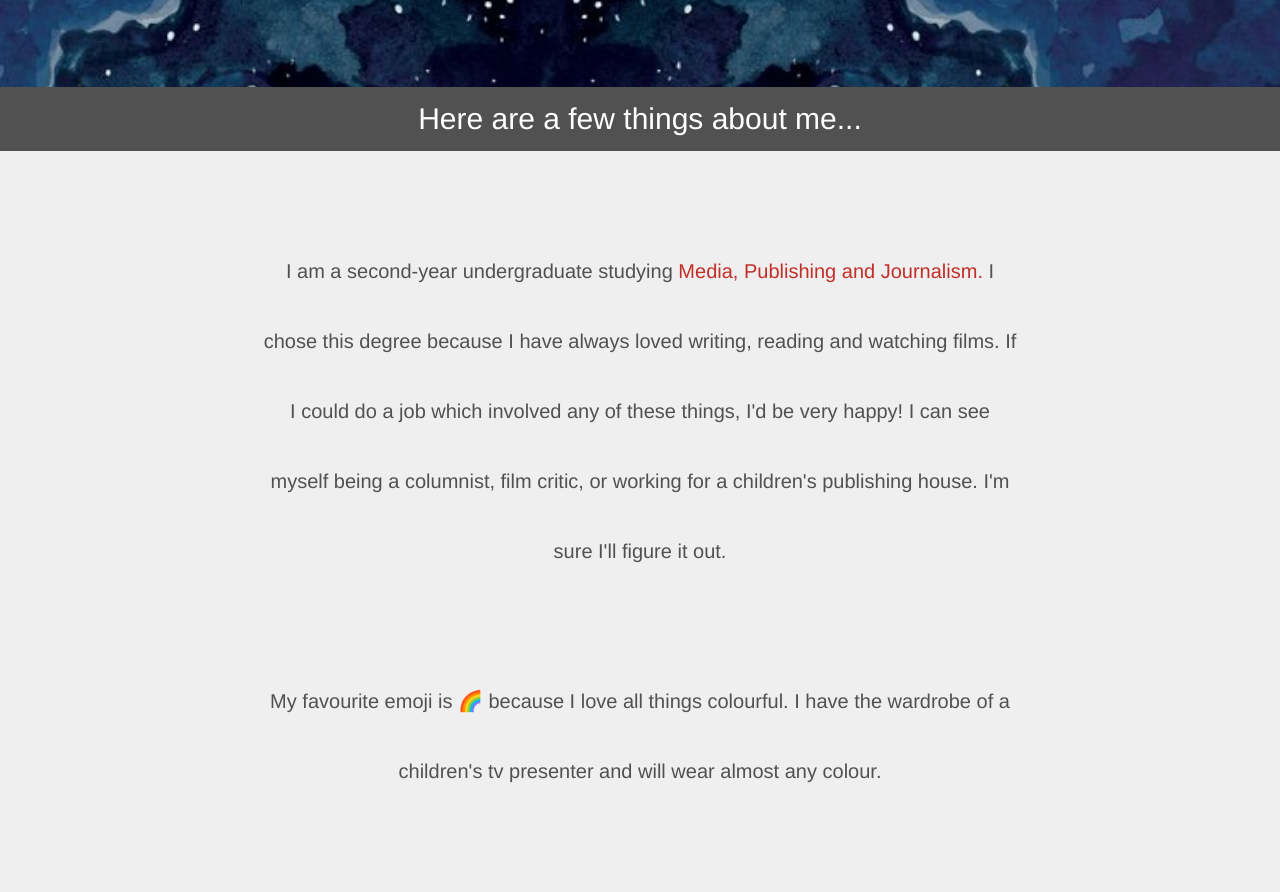
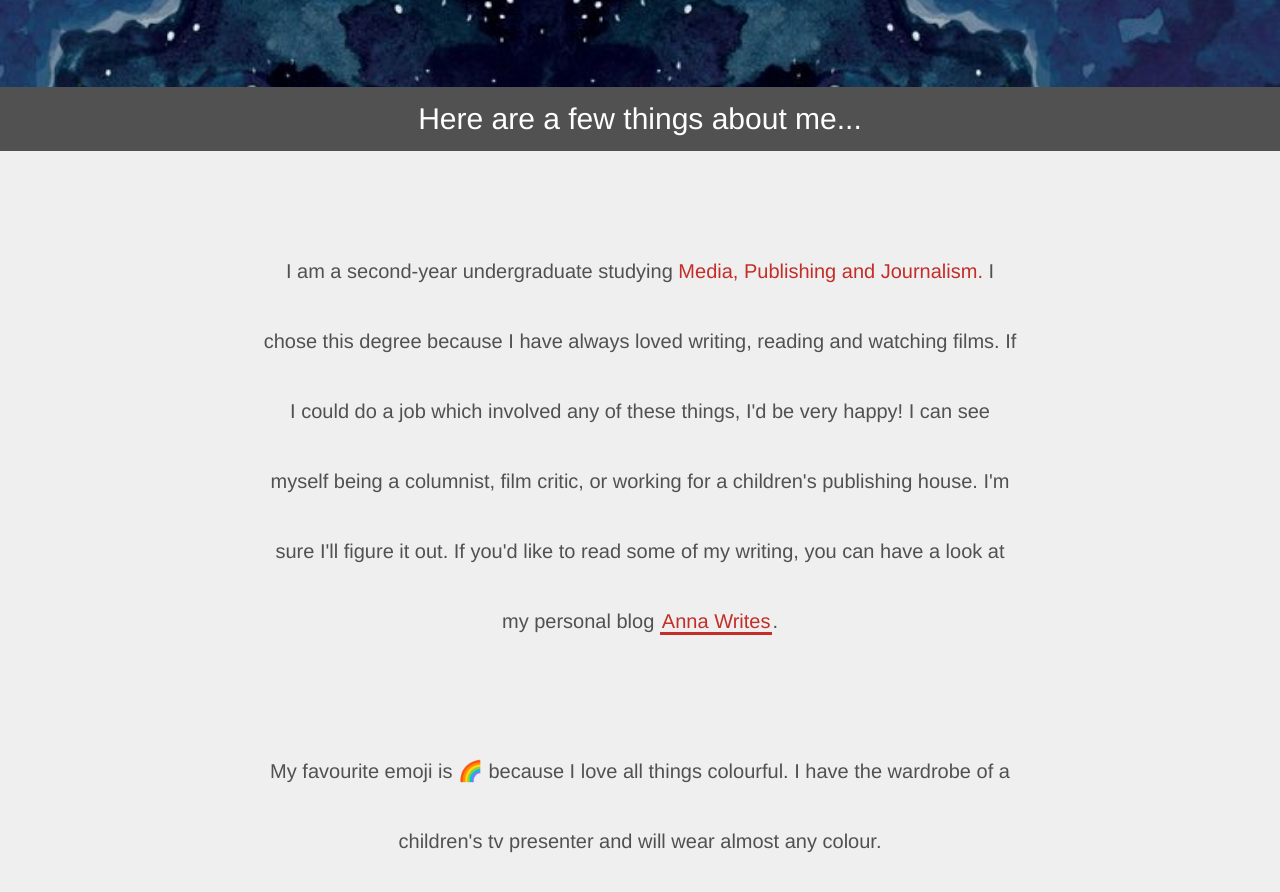
Before and after one commit to 19034233/mybrookesblog, a Jekyll site: the page aboutme/index.html, which Jekyll copies as it is, in a window 1280 px wide and 900 px high, scrolled down 613 px. Shown: the top 892 px of the window. Built offline with Jekyll 4.4.1, drawn with Linux system fonts in a browser that asks for light colours.

Commit message:
Update index.html

```diff
--- a/aboutme/index.html
+++ b/aboutme/index.html
@@ -43,7 +43,8 @@
 <div class="facts">
 
 	<p>I am a second-year undergraduate studying <span class="highlight">Media, Publishing and Journalism.</span>
-	I chose this degree because I have always loved writing, reading and watching films. If I could do a job which involved any of these things, I'd be very happy! I can see myself being a columnist, film critic, or working for a children's publishing house. I'm sure I'll figure it out.</p>
+	I chose this degree because I have always loved writing, reading and watching films. If I could do a job which involved any of these things, I'd be very happy! I can see myself being a columnist, film critic, or working for a children's publishing house. I'm sure I'll figure it out.
+If you'd like to read some of my writing, you can have a look at my personal blog <a class="fact_link" href="https://anna-writes.wixsite.com/annawrites" target="blank">Anna Writes</a>.</p>
 
 	<!-- Cope and paste your favourite emoji from here: https://textfancy.com/emoji/ -->
 	<p>My favourite emoji is &#127752; because I love all things colourful. I have the wardrobe of a children's tv presenter and will wear almost any colour.</p>
```
